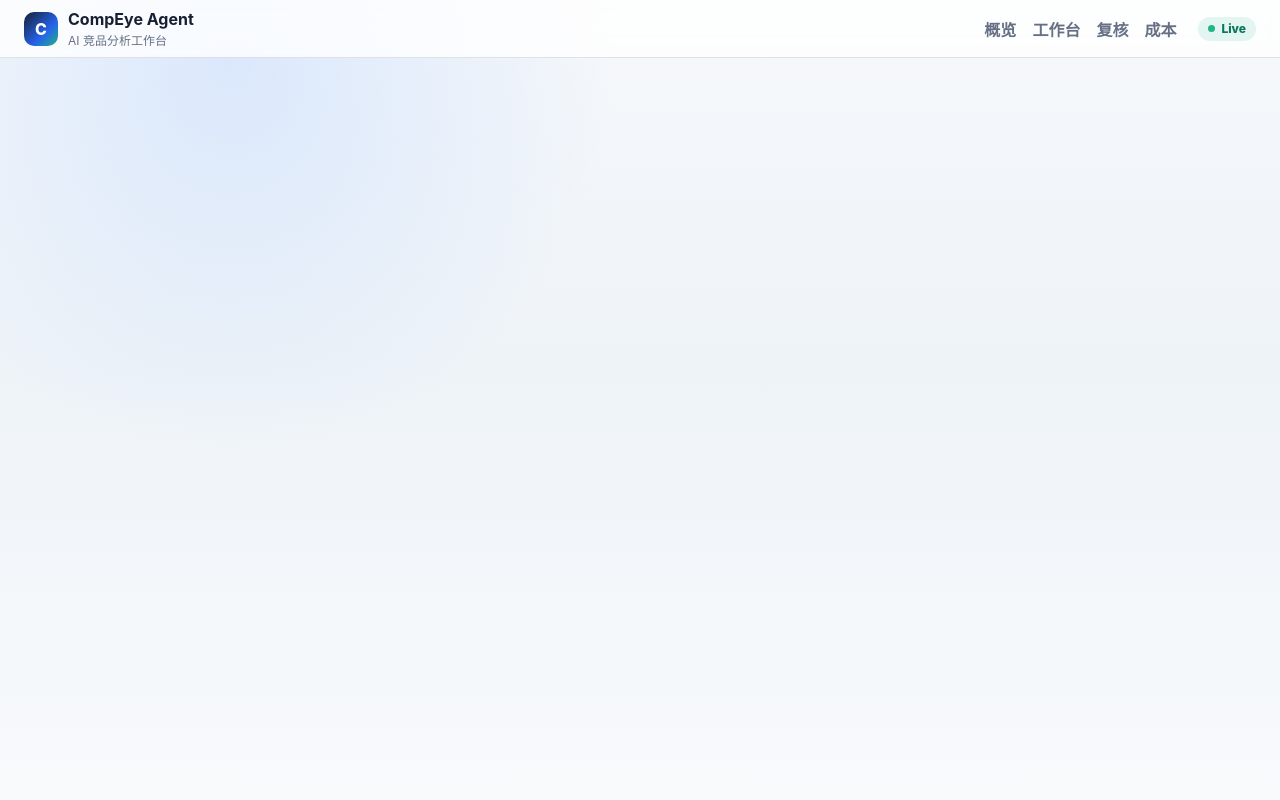
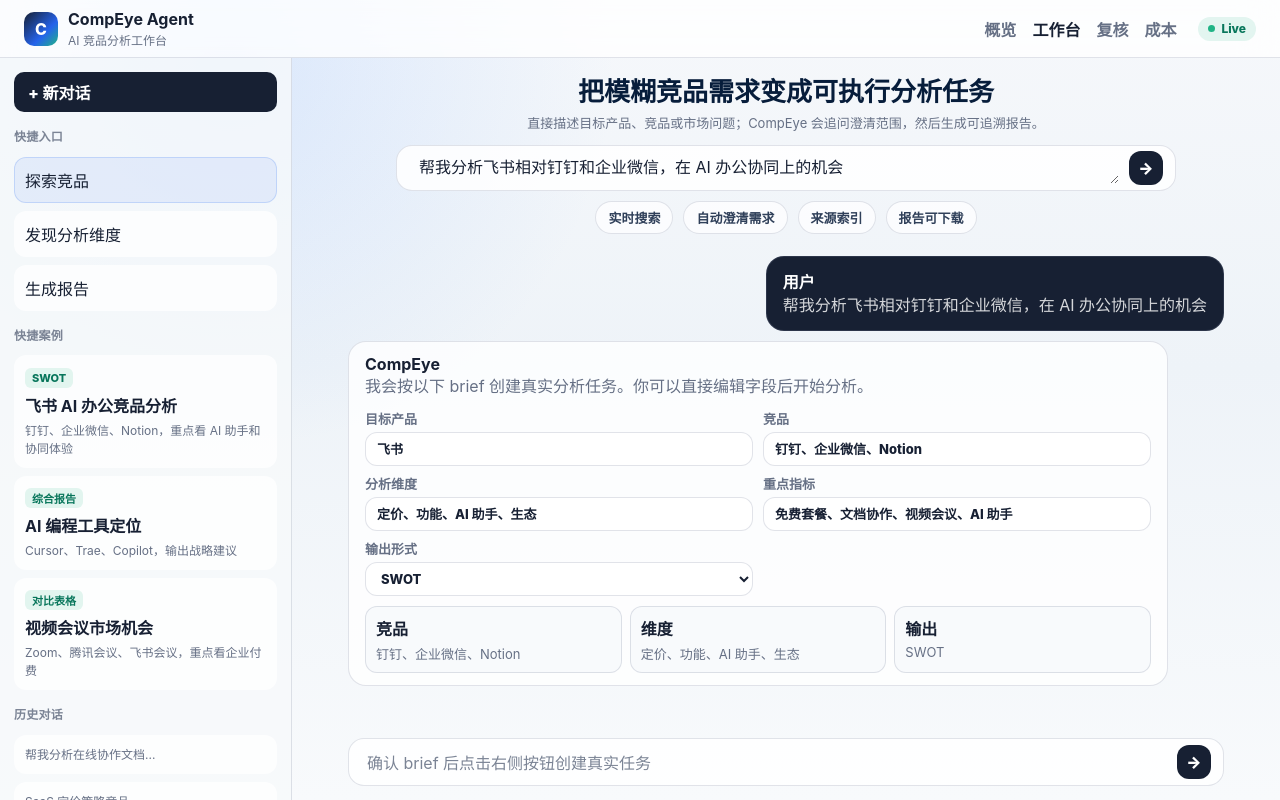
Before and after one commit to St3pXX/CompEyeAgent, a React (Vite) app in the folder frontend/: page /workbench in a window 1280 px wide. Built offline with nearby package versions, Linux system fonts and the light colour scheme; no server answers.

Commit message:
Rename /demo to /workbench + default route to 工作台

```diff
--- a/frontend/src/App.tsx
+++ b/frontend/src/App.tsx
@@ -12,9 +12,9 @@
   return (
     <AppShell>
       <Routes>
-        <Route path="/" element={<Navigate to="/demo" replace />} />
+        <Route path="/" element={<Navigate to="/workbench" replace />} />
         <Route path="/overview" element={<OverviewPage />} />
-        <Route path="/demo" element={<DemoPage />} />
+        <Route path="/workbench" element={<DemoPage />} />
         <Route path="/reviews" element={<ReviewPage />} />
         <Route path="/costs" element={<CostPage />} />
         <Route path="/dashboard/:runId" element={<DashboardPage />} />
--- a/frontend/src/components/AppShell.tsx
+++ b/frontend/src/components/AppShell.tsx
@@ -18,7 +18,7 @@
         </NavLink>
         <nav className="nav-links" aria-label="Primary">
           <NavLink to="/overview">概览</NavLink>
-          <NavLink to="/demo">工作台</NavLink>
+          <NavLink to="/workbench">工作台</NavLink>
           <NavLink to="/reviews">复核</NavLink>
           <NavLink to="/costs">成本</NavLink>
         </nav>
```
